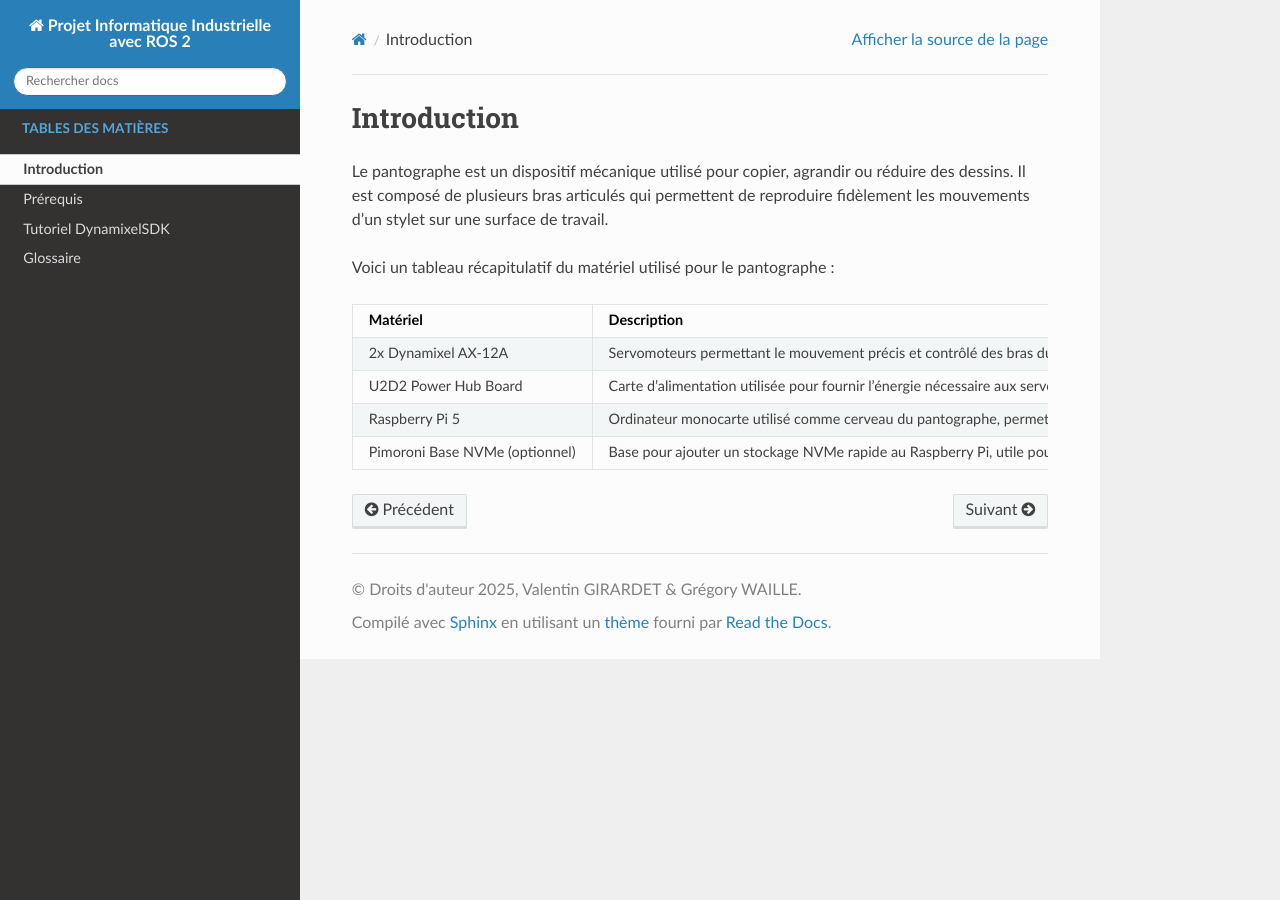
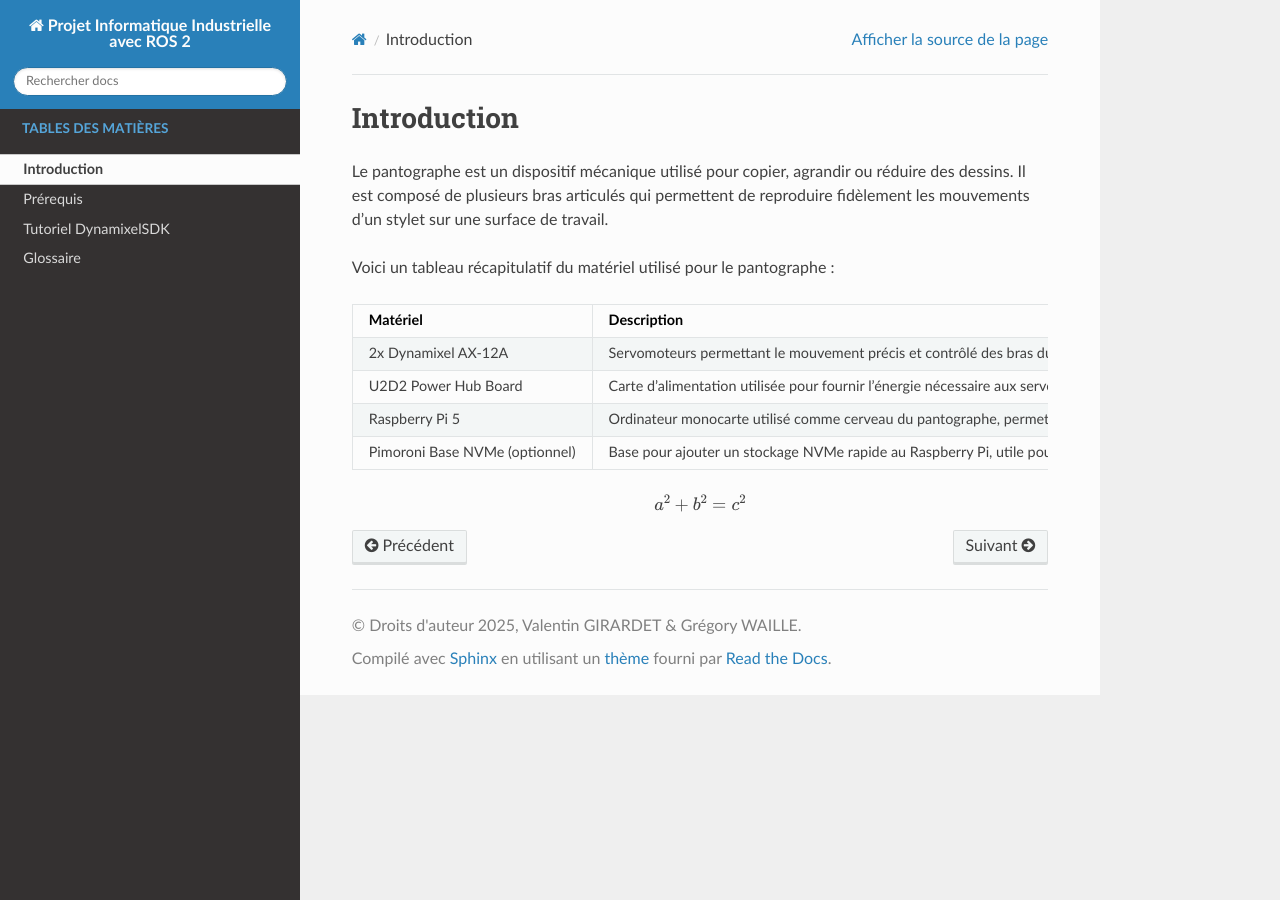
Before and after one commit to gregowa/info_indus_tutorial, a Sphinx documentation site: the page built from doc/sphinx/source/intro.rst, in a window 1280 px wide. Built offline with Sphinx 7.4.7 and the Read the Docs theme 3.1.0, drawn with Linux system fonts in a browser that asks for light colours.

Commit message:
Test équation LaTeX

```diff
--- a/doc/sphinx/source/intro.rst
+++ b/doc/sphinx/source/intro.rst
@@ -27,3 +27,7 @@ Voici un tableau récapitulatif du matériel utilisé pour le pantographe :
 |                           | utile pour les applications nécessitant |
 |                           | un accès rapide aux données.            |
 +---------------------------+-----------------------------------------+
+
+.. math::
+
+    a^2 + b^2 = c^2
```
